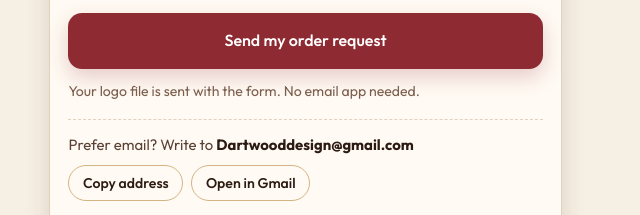
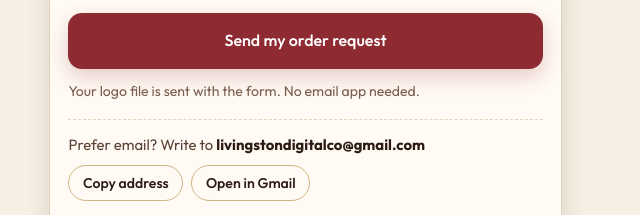
Before and after one commit to livingstondigitalco-cloud/livingstondigitalco-cloud.github.io, a plain HTML site: page index.html in a window 1280 px wide. Shown: the part 2621-2836 px from the top of the page, 638-1278 px from the left. Drawn offline with Linux system fonts and the light colour scheme.

Commit message:
Point contact email to livingstondigitalco@gmail.com

```diff
--- a/index.html
+++ b/index.html
@@ -126,7 +126,7 @@
               <div class="thanks" id="orn-thanks" tabindex="-1" hidden>
                 <h3>Thank you! We got your order.</h3>
                 <p>We’ll email you a proof within about a day. Payment in full is due after you approve the proof.</p>
-                <p class="hint">Didn’t attach your logo? Just email it to Dartwooddesign@gmail.com and mention your business name.</p>
+                <p class="hint">Didn’t attach your logo? Just email it to livingstondigitalco@gmail.com and mention your business name.</p>
                 <button type="button" class="btn btn-ghost thanks-again" data-again="orn">Start another order</button>
               </div>
 
@@ -267,9 +267,9 @@
                 <p class="hint cta-hint">Your logo file is sent with the form. No email app needed.</p>
 
                 <div class="fallback">
-                  <p>Prefer email? Write to <strong class="addr">Dartwooddesign@gmail.com</strong></p>
+                  <p>Prefer email? Write to <strong class="addr">livingstondigitalco@gmail.com</strong></p>
                   <p class="fallback-actions">
-                    <button type="button" class="link-btn copy-addr" data-copy="Dartwooddesign@gmail.com">Copy address</button>
+                    <button type="button" class="link-btn copy-addr" data-copy="livingstondigitalco@gmail.com">Copy address</button>
                     <a class="link-btn" id="orn-gmail" href="https://mail.google.com/mail/?view=cm&amp;fs=1&amp;to=livingstondigitalco@gmail.com" target="_blank" rel="noopener">Open in Gmail</a>
                   </p>
                 </div>
@@ -369,7 +369,7 @@
               <div class="thanks" id="kc-thanks" tabindex="-1" hidden>
                 <h3>Thank you! We got your order.</h3>
                 <p>We’ll email you a proof within about a day. Payment in full is due after you approve the proof.</p>
-                <p class="hint">Didn’t attach your logo? Just email it to Dartwooddesign@gmail.com and mention your business name.</p>
+                <p class="hint">Didn’t attach your logo? Just email it to livingstondigitalco@gmail.com and mention your business name.</p>
                 <button type="button" class="btn btn-ghost thanks-again" data-again="kc">Start another order</button>
               </div>
 
@@ -510,9 +510,9 @@
                 <p class="hint cta-hint">Your logo file is sent with the form. No email app needed.</p>
 
                 <div class="fallback">
-                  <p>Prefer email? Write to <strong class="addr">Dartwooddesign@gmail.com</strong></p>
+                  <p>Prefer email? Write to <strong class="addr">livingstondigitalco@gmail.com</strong></p>
                   <p class="fallback-actions">
-                    <button type="button" class="link-btn copy-addr" data-copy="Dartwooddesign@gmail.com">Copy address</button>
+                    <button type="button" class="link-btn copy-addr" data-copy="livingstondigitalco@gmail.com">Copy address</button>
                     <a class="link-btn" id="kc-gmail" href="https://mail.google.com/mail/?view=cm&amp;fs=1&amp;to=livingstondigitalco@gmail.com" target="_blank" rel="noopener">Open in Gmail</a>
                   </p>
                 </div>
@@ -580,7 +580,7 @@
   <footer class="site-footer">
     <div class="wrap footer-inner">
       <p>Dart Wood Design · Howell, Michigan</p>
-      <p class="footer-links"><a href="#designer">Ornaments</a> · <a href="#keychains">Keychains</a> · <a href="#pricing">Pricing</a> · Questions? <strong>Dartwooddesign@gmail.com</strong></p>
+      <p class="footer-links"><a href="#designer">Ornaments</a> · <a href="#keychains">Keychains</a> · <a href="#pricing">Pricing</a> · Questions? <strong>livingstondigitalco@gmail.com</strong></p>
     </div>
   </footer>
 
```
